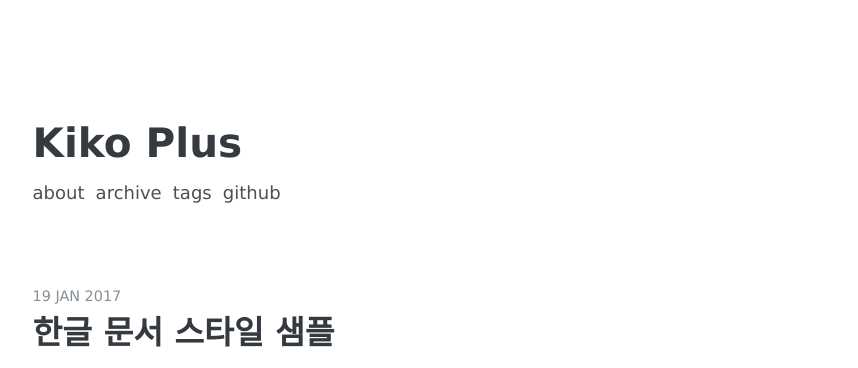
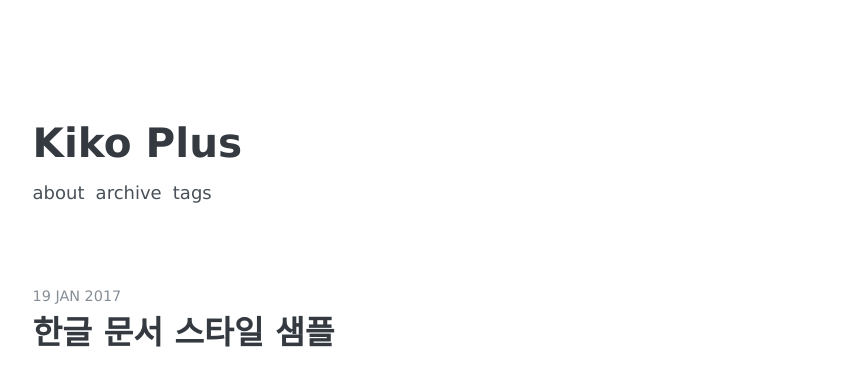
Before and after one commit to dot-cmyk/dot-cmyk.github.io, a Jekyll site: the page built from index.html, in a window 1280 px wide. Shown: the top 368 px of the page, without its empty margins (210-1068 px from the left). Built offline with Jekyll 4.4.1, drawn with Linux system fonts in a browser that asks for light colours; some web fonts are replaced; the list of posts is cut into pages by our own code.

Commit message:
Update _config.yml

```diff
--- a/_config.yml
+++ b/_config.yml
@@ -61,8 +61,7 @@
     url:            "/archive"
   - name:           "Tags"
     url:            "/tags"
-  - name:           "Github"
-    url:            "https://github.com/AWEEKJ/Kiko-plus"
+
 
 # Sass
 sass:
```
